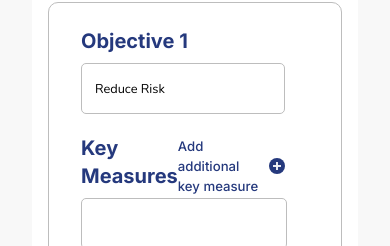
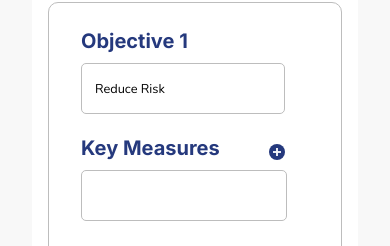
Before and after one commit to XaviourG/avertro-challenge, a React (Create React App) app in the folder client/: page / in a window 390 px wide. Shown: the part 489-735 px from the top of the page. Built offline with nearby package versions, Linux system fonts and the light colour scheme; the HTML template or start-up script is replaced by a standard one.

Commit message:
remove addFieldText on mobile (DynmaicTextFieldList)

```diff
--- a/client/src/components/dynamic-text-field-list/DynamicTextFieldList.tsx
+++ b/client/src/components/dynamic-text-field-list/DynamicTextFieldList.tsx
@@ -1,4 +1,4 @@
-import { TextField, Typography } from "@mui/material";
+import { TextField, Typography, useMediaQuery, useTheme } from "@mui/material";
 import { ReactElement, useEffect } from "react";
 import PlusIcon from "../../assets/icons/avertro_plus_icon";
 import MinusIcon from "../../assets/icons/avertro_minus_icon";
@@ -24,6 +24,9 @@ const DynamicTextFieldList = observer(({
   error,
   helperText,
 }: Props): ReactElement => {
+  const theme = useTheme();
+  const isMobile = useMediaQuery(theme.breakpoints.down('md'));
+
   const addField = () => {
     if (fields.length < maxFields) {
       updateFields([...fields, '']);
@@ -59,7 +62,7 @@ const DynamicTextFieldList = observer(({
             paddingRight: '1.5rem'
           }} onClick={addField}>
             <Typography variant="h3" sx={{color: `${(fields.length < maxFields) ? Colors.AVERTRO_BLUE : Colors.TEXT_BORDER}`}}>
-              {addFieldText}
+              {isMobile ? '' : addFieldText}
             </Typography>
             <div style={{
               display: 'flex',
```
